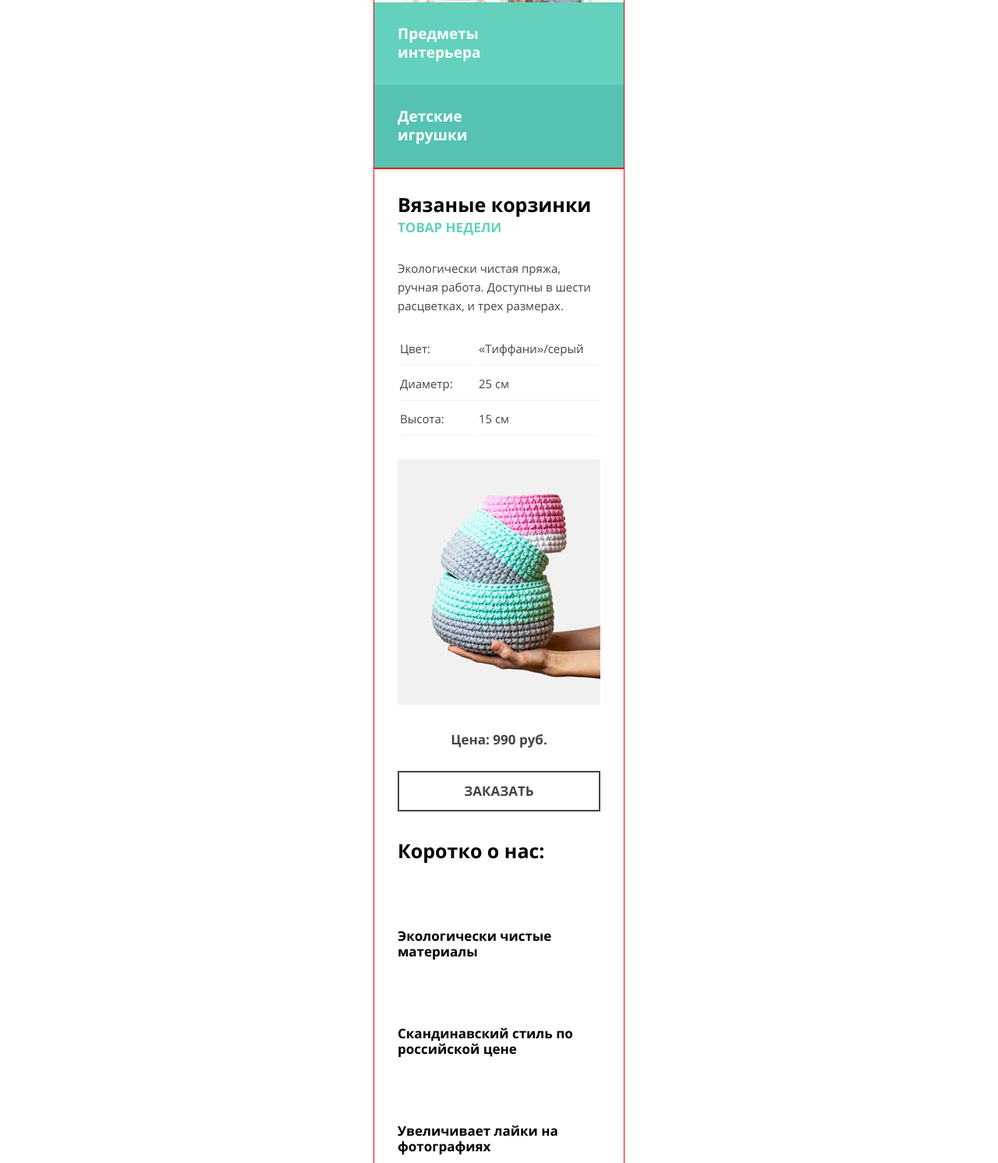
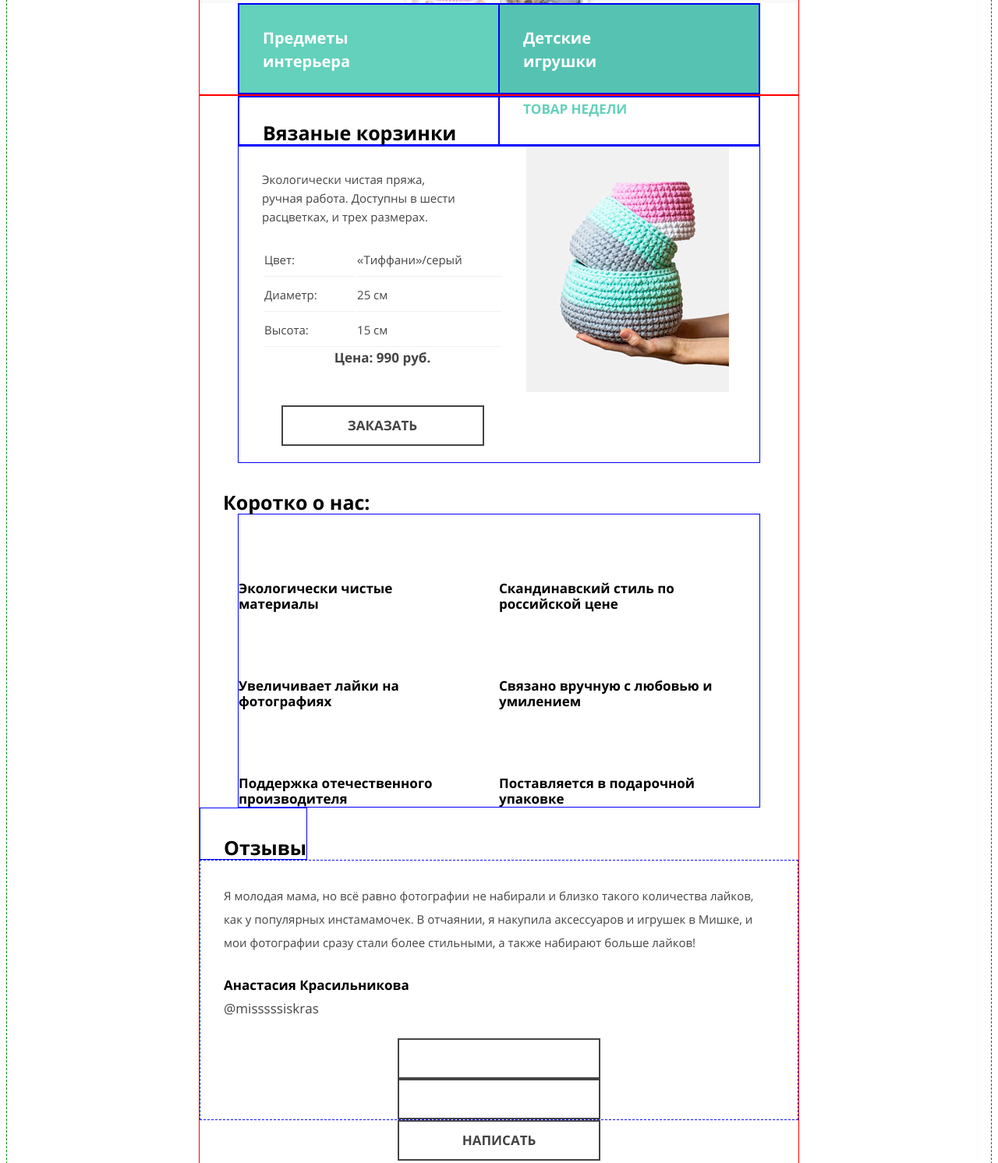
Before and after one commit to DimitriAleksandrovic/187460-mishka, a website: page index.html in a window 1280 px wide. Shown: the part 379-1871 px from the top of the page at 78% size. Drawn offline with nearby package versions, Linux system fonts and the light colour scheme; files that its build step writes are made by us from their sources; files whose address does not match are found by name.

Commit message:
#16 Верстаем адаптивные сетки

```diff
--- a/index.html
+++ b/index.html
@@ -10,10 +10,10 @@
 <body>
     <header class="page-header page-header--index">
         <div class="page-header__wrapper">
-            <div class="page-header__logo">
+            <nav class="main-nav">
+                <div class="main-nav__logo">
                     <img src="img/logo-mobile.svg" width="86px" height="50px" alt="mishka main logo">
                 </div>
-            <nav class="main-nav">
                 <div class="main-nav__toggler"></div>
                 <div class="main-nav__wrapper">
                     <ul class="main-nav__list">
@@ -37,8 +37,11 @@
     </header>
     <main class="main-wrapper">
         <div class="week-offer">
-            <h2 class="week-offer__name">Вязаные корзинки</h2>
-            <p class="week-offer__mark">Товар недели</p>
+            <div class="week-offer__headline">
+                <h2 class="week-offer__headline week-offer__headline--name">Вязаные корзинки</h2>
+                <p class="week-offer__headline week-offer__headline--mark">Товар недели</p>
+            </div>
+            <div class="week-offer__main">
                 <p class="week-offer__descr">Экологически чистая пряжа, ручная работа. Доступны в шести расцветках, и трех размерах.</p>
                 <table class="week-offer__properties">
                     <tr>
@@ -57,10 +60,12 @@
                 <img class="week-offer__img" src="img/triple-set-mobile@1x.jpg" width="260px" height="315px" alt="Товар недели">
                 <p class="week-offer__price">Цена: 990 руб.</p>
                 <a class="btn" href="#">Заказать</a>
+            </div>
             <!--<img class="border">!-->
         </div>
         <div class="features-block">
             <h2 class="features-block__headline">Коротко о нас:</h2>
+            <div class="feature-wrapper">
                 <p class="feature feature--eco">
                     Экологически чистые материалы
                 </p>
@@ -79,19 +84,24 @@
                 <p class="feature feature--pack">
                     Поставляется в подарочной упаковке
                 </p>
+            </div>
             <!--<img class="border">!-->
         </div>
         <div class="reviews-block">
+            <h2 class="reviews-block__headline">Отзывы</h2>
             <div class="review">
-                <h2 class="review__headline">Отзывы</h2>
                 <p class="review__text">Я молодая мама, но всё равно фотографии не набирали и близко такого количества лайков, как у популярных инстамамочек. В отчаянии, я накупила аксессуаров и игрушек в Мишке, и мои фотографии сразу стали более стильными, а также набирают больше лайков!</p>
-                <p class="review__author-name">Анастасия Красильникова</p>
-                <p class="review__author-nick">@misssssiskras</p>
-                <a class="btn-prev" href="#"></a>
-                <a class="btn-next" href="#"></a>
-                <a class="btn" href="#">Написать</a>
+                <div class="review__author">
+                    <p class="review__author review__author--name">Анастасия Красильникова</p>
+                    <p class="review__author review__author--nick">@misssssiskras</p>
+                </div>
+                <div class="review__button">
+                    <a class="btn btn-prev" href="#"></a>
+                    <a class="btn btn-next" href="#"></a>
+                </div>
+            </div>
+            <a class="btn btn-reply" href="#">Написать</a>
             <!--<img class="border">!-->
-            </div>
         </div>
         <div class="contacts">
             <h2 class="contacts__headline">Контакты</h2>
--- a/sass/blocks/feature.scss
+++ b/sass/blocks/feature.scss
@@ -4,3 +4,19 @@
     @include font-set(bold, 17px, 20px, left);
     color: $black;
 }
+
+@media (min-width: 768px) {
+    .feature-wrapper {
+        display: flex;
+        flex-wrap: wrap;
+        width: 668px;
+        margin: 0 auto;
+        border: 1px solid blue;
+    }
+    .feature {
+        width: 334px;
+        padding-left: 0;
+        padding-right: 35px;
+        box-sizing: border-box;
+    }
+}
--- a/sass/blocks/items-menu.scss
+++ b/sass/blocks/items-menu.scss
@@ -13,3 +13,14 @@
         background-color: $darkgreen;
     }
 }
+
+@media (min-width: 768px) {
+    .items-menu {
+        display: flex;
+        margin: 0 auto;
+        max-height: 115px;
+        width: 668px;
+        @include font-set(bold, 20px, 30px, left);
+        border: 1px solid blue;
+    }
+}
--- a/sass/blocks/main-nav.scss
+++ b/sass/blocks/main-nav.scss
@@ -2,11 +2,18 @@ main-nav {
     position: relative;
 }
 
-
-/*.main-nav__wrapper {
+.main-nav__wrapper {
     margin: 0 auto;
     width: 320px;
-}*/
+}
+
+.main-nav__logo {
+    margin: 0 auto;
+    padding-top: 20px;
+    padding-bottom: 20px;
+    width: 86px;
+    height: 50px;
+}
 
 .main-nav__list {
     position: absolute;
--- a/sass/blocks/main-wrapper.scss
+++ b/sass/blocks/main-wrapper.scss
@@ -3,3 +3,9 @@
     margin: 0 auto;
     border: 1px solid red;
 }
+
+@media (min-width: 768px) {
+    .main-wrapper {
+        width: 768px;
+    }
+}
--- a/sass/blocks/page-header.scss
+++ b/sass/blocks/page-header.scss
@@ -1,20 +1,14 @@
 .page-header__wrapper {
-    width: 320px;
+    max-width: 320px;
     margin: 0 auto;
+    /*width: 260px;
+    padding: 0 30px;*/
     border: 1px solid red;
-}
-
-.page-header__logo {
-    margin: 0 auto;
-    padding-top: 20px;
-    padding-bottom: 20px;
-    width: 86px;
-    height: 50px;
 }
 
 .page-header__tittle {
     margin: 0;
-    width: 244px;
+    max-width: 244px;
     height: 30px;
     padding-left: 38px;
     padding-right: 38px;
@@ -28,6 +22,21 @@
         height: 90px;
         padding-bottom: 120px;
         background-image: url('../../img/hero-mobile@1x.jpg');
-        background-position: 50% 20%;
+        background-position: center 20%;
     }
 }
+
+@media (min-width: 768px) {
+    .page-header__wrapper {
+        max-width: 768px;
+    }
+    .page-header__tittle {
+        max-width: 496px;
+        padding-left: 135px;
+        padding-right: 135px;
+        @include font-set(bold,
+        43px,
+        50px,
+        center);
+    }
+}
--- a/sass/blocks/review.scss
+++ b/sass/blocks/review.scss
@@ -1,10 +1,3 @@
-.review__headline {
-    margin: 0;
-    @include main-paddings(30px, 35px, 0);
-    @include font-set(bold, 25px, 30px, left);
-    color: $black;
-}
-
 .review__text {
     margin: 0;
     @include main-paddings(30px, 30px, 0);
@@ -13,17 +6,28 @@
     color: $darkgray;
 }
 
-.review__author-name {
+.review__author {
     margin: 0;
+    &--name {
         @include main-paddings(30px, 30px, 0);
         @include font-set(bold, 17px, 20px, left);
         color: $black;
     }
-
-.review__author-nick {
-    margin: 0;
+    &--nick {
         margin-bottom: 28px;
         @include main-paddings(30px, 10px, 0);
         @include font-set(normal, 17px, 20px, left);
         color: $darkgray;
     }
+}
+
+@media (min-width: 768px) {
+    .review {
+        display: flex;
+        flex-direction: column;
+        border: 1px dashed blue;
+    }
+    .review-text {
+        margin-right: auto;
+    }
+}
--- a/sass/blocks/reviews-block.scss
+++ b/sass/blocks/reviews-block.scss
@@ -0,0 +1,18 @@
+.reviews-block__headline {
+    margin: 0;
+    @include main-paddings(30px, 35px, 0);
+    @include font-set(bold, 25px, 30px, left);
+    color: $black;
+    border: 1px solid blue;
+}
+
+@media (min-width: 768px) {
+    .reviews-block {
+        display: flex;
+        flex-wrap: wrap;
+
+    }
+    .btn-reply {
+        order: 0;
+    }
+}
--- a/sass/blocks/week-offer.scss
+++ b/sass/blocks/week-offer.scss
@@ -1,16 +1,16 @@
-.week-offer__name {
+.week-offer__headline {
     margin: 0;
+    &--name {
         @include main-paddings(30px, 30px, 0);
         @include font-set(bold, 25px, 30px, left);
         color: $black;
     }
-
-.week-offer__mark {
-    margin: 0;
+    &--mark {
         @include main-paddings(30px, 5px, 0);
         @include font-set(bold, 17px, 20px, left);
         text-transform: uppercase;
         color: $green;
+    }
 }
 
 .week-offer__descr {
@@ -51,3 +51,28 @@
     @include font-set(bold, 17px, 24px, center);
     color: $darkgray;
 }
+
+@media (min-width: 768px) {
+    .week-offer__headline {
+        display: flex;
+        width: 668px;
+        margin: 0 auto;
+        border: 1px solid blue;
+    }
+    .week-offer__main {
+        display: flex;
+        flex-direction: column;
+        flex-wrap: wrap;
+        width: 668px;
+        height: 405px;
+        margin: 0 auto;
+        border: 1px solid blue;
+    }
+    .week-offer__descr {
+        width: 260px;
+    }
+    .week-offer__img {
+        order: 5;
+        padding: 0;
+    }
+}
--- a/sass/global/scaffolding.scss
+++ b/sass/global/scaffolding.scss
@@ -1,3 +1,17 @@
 body {
     font-family: 'Open Sans', sans-serif;
+    min-width: 320px;
+    border: 1px dashed green;
 }
+
+@media (min-width: 768px) {
+    .body {
+        min-width: 768px;
+    }
+}
+
+@media (min-width: 1200px) {
+    .body {
+        min-width: 1250px;
+    }
+}
```
Also changed, not shown: catalog.html (+3 -3 lines), form.html (+3 -3 lines). Lines whose indentation alone changed are shown as unchanged.
